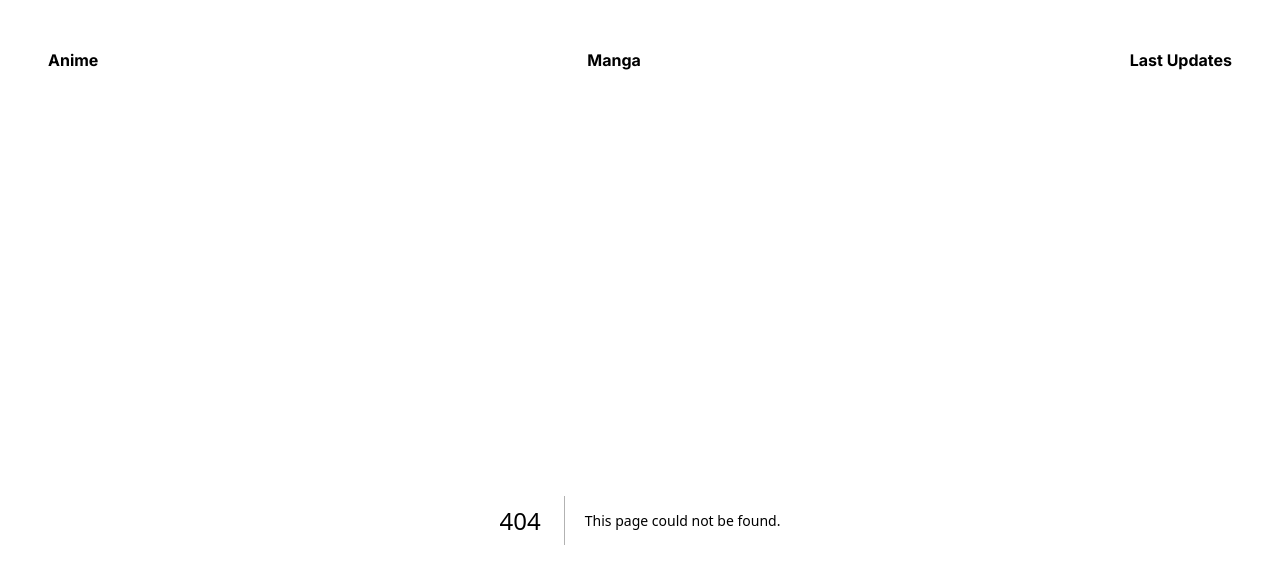
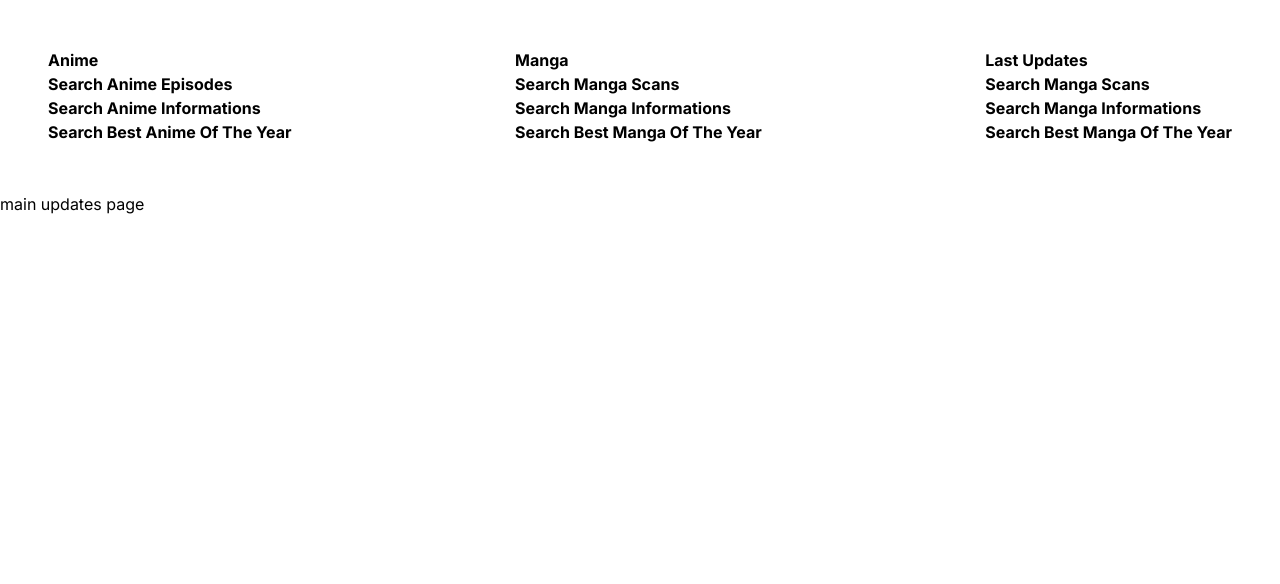
Before and after one commit to danielegeekn1/React-Next-Anime-App, a Next.js app: page /animeupdates in a window 1280 px wide. Before the commit this address had no page. Shown: the top 584 px of the page. Built offline with nearby package versions, Linux system fonts and the light colour scheme.

Commit message:
modified navbar and utils file

```diff
--- /dev/null
+++ b/app/animeinformations/page.tsx
@@ -0,0 +1,9 @@
+const page = () => {
+	return (
+		<div>
+			<h1>anime informations</h1>
+		</div>
+	);
+};
+
+export default page;
--- /dev/null
+++ b/app/animeupdates/page.tsx
@@ -0,0 +1,9 @@
+const page = () => {
+	return (
+		<div>
+			<h1>main updates page</h1>
+		</div>
+	);
+};
+
+export default page;
--- /dev/null
+++ b/app/bestanime/page.tsx
@@ -0,0 +1,9 @@
+const page = () => {
+	return (
+		<div>
+			<h1>best anime of the year</h1>
+		</div>
+	);
+};
+
+export default page;
--- /dev/null
+++ b/app/bestmanga/page.tsx
@@ -0,0 +1,9 @@
+const page = () => {
+	return (
+		<div>
+			<h1>best manga of the year</h1>
+		</div>
+	);
+};
+
+export default page;
--- /dev/null
+++ b/app/manga/page.tsx
@@ -0,0 +1,9 @@
+const page = () => {
+	return (
+		<div>
+			<h1>main manga videos</h1>
+		</div>
+	);
+};
+
+export default page;
--- /dev/null
+++ b/app/mangainformations/page.tsx
@@ -0,0 +1,9 @@
+const page = () => {
+	return (
+		<div>
+			<h1>main manga informations</h1>
+		</div>
+	);
+};
+
+export default page;
--- /dev/null
+++ b/app/mangaupdates/page.tsx
@@ -0,0 +1,9 @@
+const page = () => {
+	return (
+		<div>
+			<h1>main manga updates</h1>
+		</div>
+	);
+};
+
+export default page;
--- a/components/Navbar.tsx
+++ b/components/Navbar.tsx
@@ -1,10 +1,37 @@
-import { mangaAndAnimeMenuTitles } from "@/constants";
+import {
+	animeMenuTitlesChoices,
+	mangaAndAnimeMenuTitles,
+	mangaMenuTitlesChoices,
+} from "@/constants";
 
 const Navbar = () => {
 	return (
 		<ul className="flex justify-between items-center m-[3rem] font-bold">
 			{mangaAndAnimeMenuTitles.map((animeOrManga) => (
-				<li key={animeOrManga.id}>{animeOrManga.mangaAndAnimeMenuTitle}</li>
+				<li key={animeOrManga.id}>
+					{animeOrManga.mangaAndAnimeMenuTitle}
+					{animeOrManga.mangaAndAnimeMenuTitle === "Anime" && (
+						<ul>
+							{animeMenuTitlesChoices.map((anime) => (
+								<li key={anime.id}>{anime.animeMenuListName}</li>
+							))}
+						</ul>
+					)}
+					{animeOrManga.mangaAndAnimeMenuTitle === "Manga" && (
+						<ul>
+							{mangaMenuTitlesChoices.map((manga) => (
+								<li key={manga.id}>{manga.mangaMenuListName}</li>
+							))}
+						</ul>
+					)}
+					{animeOrManga.mangaAndAnimeMenuTitle === "Last Updates" && (
+						<ul>
+							{mangaMenuTitlesChoices.map((manga) => (
+								<li key={manga.id}>{manga.mangaMenuListName}</li>
+							))}
+						</ul>
+					)}
+				</li>
 			))}
 		</ul>
 	);
--- a/constants/index.ts
+++ b/constants/index.ts
@@ -1,12 +1,28 @@
 export const animeMenuTitlesChoices = [
-	{ animeMenuListName: "Search Anime Episodes", id: 0 },
-	{ animeMenuListName: "Search Anime Informations", id: 1 },
-	{ animeMenuListName: "Search Best Anime Of The Year", id: 2 },
+	{ animeMenuListName: "Search Anime Episodes", id: 0, url: "/videos" },
+	{
+		animeMenuListName: "Search Anime Informations",
+		id: 1,
+		url: "/animeinformations",
+	},
+	{
+		animeMenuListName: "Search Best Anime Of The Year",
+		id: 2,
+		url: "/bestanime",
+	},
 ];
 export const mangaMenuTitlesChoices = [
-	{ mangaMenuListName: "Search Manga Scans", id: 0 },
-	{ mangaMenuListName: "Search Manga Informations", id: 1 },
-	{ mangaMenuListName: "Search Best Manga Of The Year", id: 2 },
+	{ mangaMenuListName: "Search Manga Scans", id: 0, url: "/manga" },
+	{
+		mangaMenuListName: "Search Manga Informations",
+		id: 1,
+		url: "/mangainformations",
+	},
+	{
+		mangaMenuListName: "Search Best Manga Of The Year",
+		id: 2,
+		url: "/bestmanga",
+	},
 ];
 export const mangaAndAnimeMenuTitles = [
 	{ mangaAndAnimeMenuTitle: "Anime", id: 0 },
```
